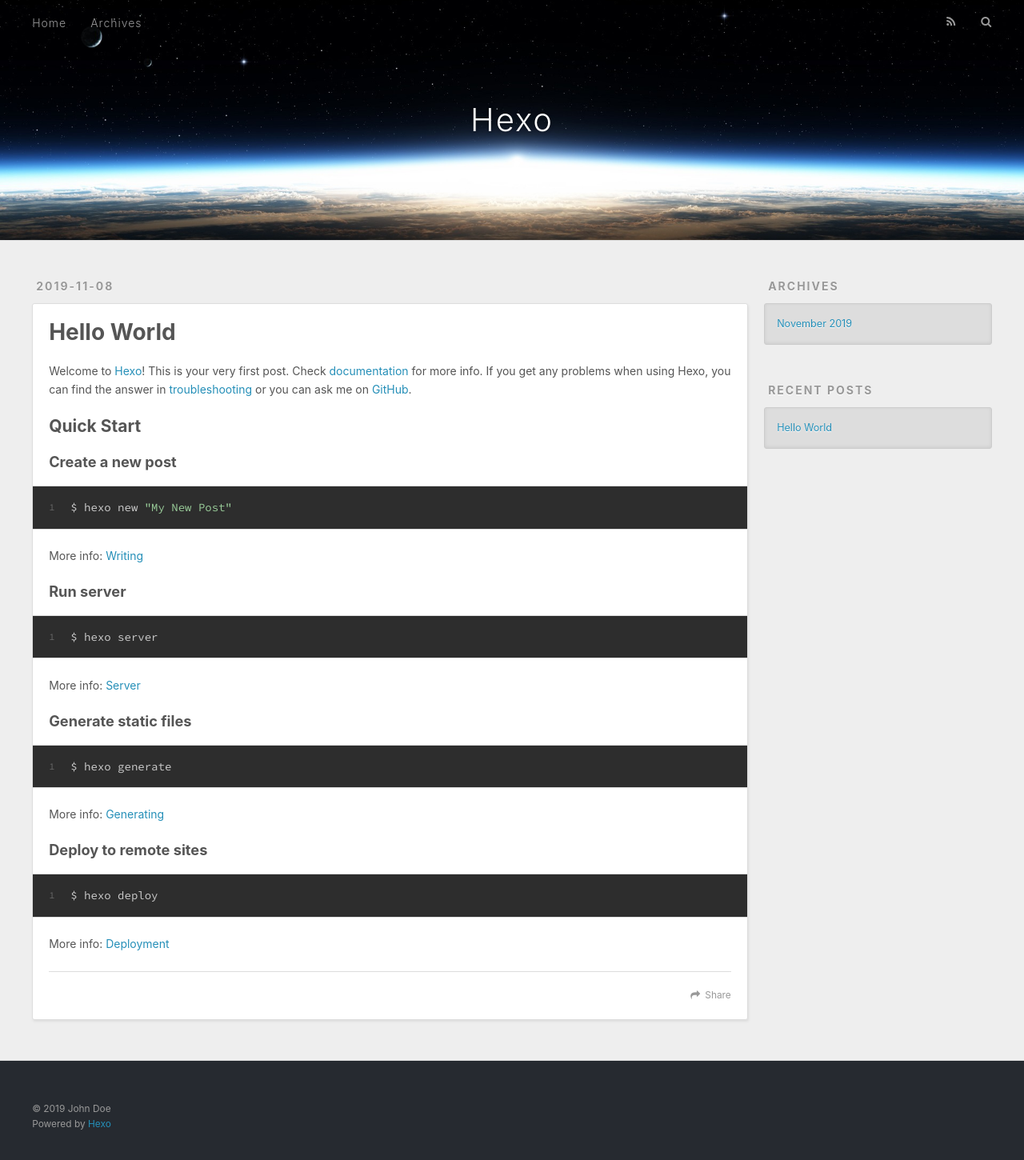
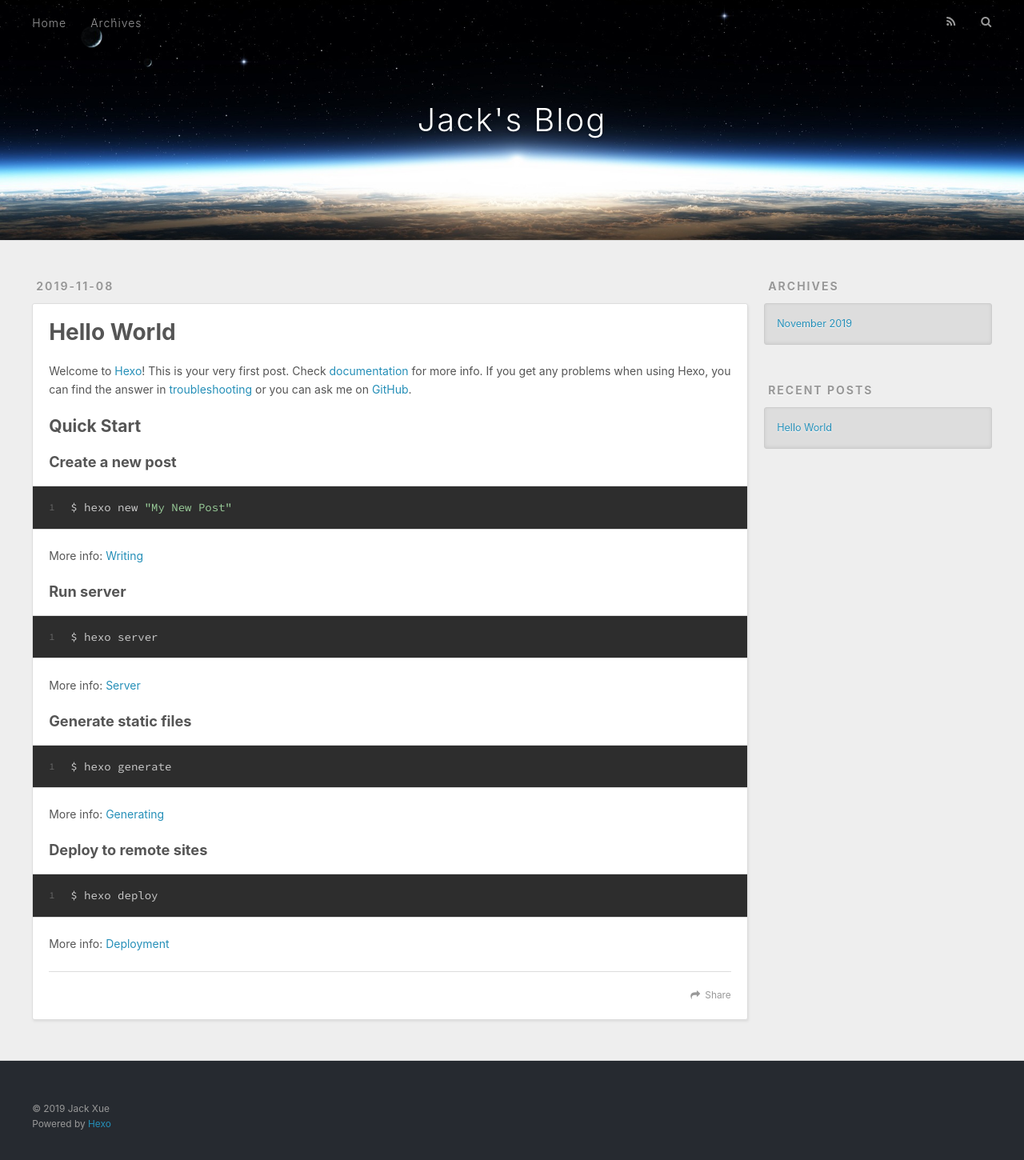
Before and after one commit to BuddyJack/BuddyJack-BuddyJack.github.io, a plain HTML site: page index.html in a window 1280 px wide. Shown: the whole page at 80% size. Drawn offline with nearby package versions, Linux system fonts and the light colour scheme.

Commit message:
Site updated: 2019-11-08 17:22:52

```diff
--- a/index.html
+++ b/index.html
@@ -5,16 +5,16 @@
 
 
 
-  <title>Hexo</title>
+  <title>Jack&#39;s Blog</title>
   <meta name="viewport" content="width=device-width, initial-scale=1, maximum-scale=1">
   <meta property="og:type" content="website">
-<meta property="og:title" content="Hexo">
+<meta property="og:title" content="Jack&#39;s Blog">
 <meta property="og:url" content="http:&#x2F;&#x2F;yoursite.com&#x2F;index.html">
-<meta property="og:site_name" content="Hexo">
+<meta property="og:site_name" content="Jack&#39;s Blog">
 <meta property="og:locale" content="en">
 <meta name="twitter:card" content="summary">
 
-    <link rel="alternate" href="/atom.xml" title="Hexo" type="application/atom+xml">
+    <link rel="alternate" href="/atom.xml" title="Jack&#39;s Blog" type="application/atom+xml">
 
 
     <link rel="icon" href="/favicon.png">
@@ -33,7 +33,7 @@
   <div id="header-outer" class="outer">
     <div id="header-title" class="inner">
       <h1 id="logo-wrap">
-        <a href="/" id="logo">Hexo</a>
+        <a href="/" id="logo">Jack&#39;s Blog</a>
       </h1>
 
     </div>
@@ -100,7 +100,7 @@
 
     </div>
     <footer class="article-footer">
-      <a data-url="http://yoursite.com/2019/11/08/hello-world/" data-id="ck2pxjkpy0000gr0ih3bs19gq" class="article-share-link">Share</a>
+      <a data-url="http://yoursite.com/2019/11/08/hello-world/" data-id="ck2pxmapy0000oj0i168memsz" class="article-share-link">Share</a>
 
 
     </footer>
@@ -156,7 +156,7 @@
 
   <div class="outer">
     <div id="footer-info" class="inner">
-      &copy; 2019 John Doe<br>
+      &copy; 2019 Jack Xue<br>
       Powered by <a href="http://hexo.io/" target="_blank">Hexo</a>
     </div>
   </div>
```
Also changed, not shown: 2019/11/08/hello-world/index.html (+6 -6 lines), archives/2019/11/index.html (+6 -6 lines), archives/2019/index.html (+6 -6 lines), archives/index.html (+6 -6 lines).
